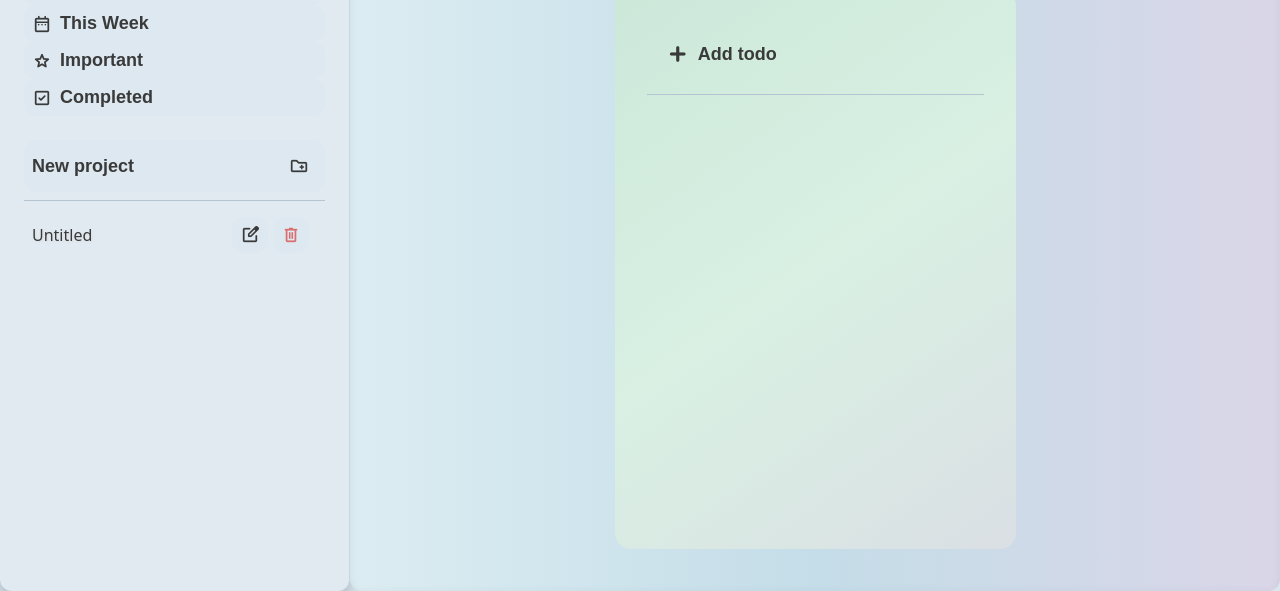
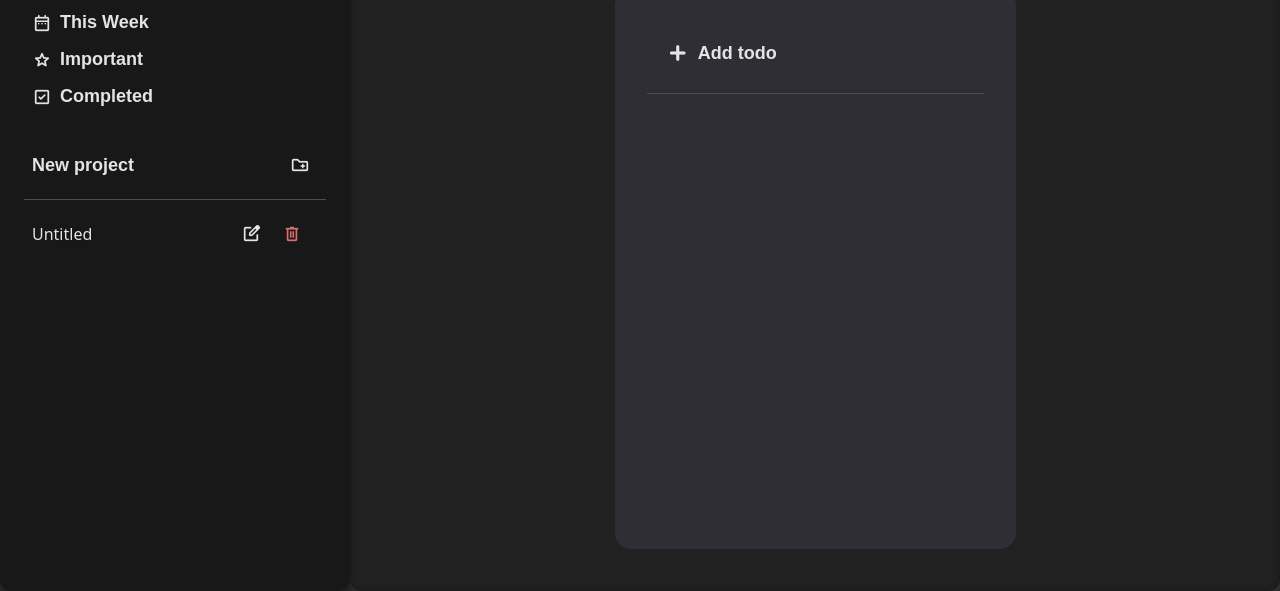
Before and after one commit to hsno68/todo-list, a website built with webpack: page src/html/template.html in a window 1280 px wide. Shown: the part 209-800 px from the top of the page. Built offline with nearby package versions, Linux system fonts and the light colour scheme.

Commit message:
Update styles to dark gray theme

```diff
--- a/src/css/styles.css
+++ b/src/css/styles.css
@@ -5,73 +5,63 @@
 }
 
 :root {
-  /* Header Gradient */
-  --color-header-start: #DCEDF2;              /* Sky Whisper */
-  --color-header-middle: #C4DDE8;             /* Morning Mist */
-  --color-header-end: #DAD6E8;                /* Clouded Lilac */
-
   /* Backgrounds */
-  --color-body-bg: #DAE6ED;                   /* Pale Sky Blue */
-  --color-sidebar-bg:#E1EAF1;                 /* Misty Sky Blue */
-  --color-main-content-bg: #F0F4F8;           /* Overcast Blue Veil */
-
-  --color-todos-start: #CCE8D9;               /* Light Mint Mist */
-  --color-todos-middle: #D9F0E3;              /* Mint Whisper */
-  --color-todos-end: #DADFE4;                 /* Lavender Fog Tint */
+  --color-header: #2A2A2F;                    /* Graphite Core */
+  --color-sidebar-bg: #181818;                /* Carbon Shadow */
+  --color-body-bg: #2D2D31;                   /* Deep Charcoal */
+  --color-main-content-bg: #212121;           /* Obsidian Depth */
+  --color-todos: #2E2E34;                     /* Smoky Steel */
 
   /* Text */
-  --color-text-primary: #3A3A3A;              /* Soft Charcoal */
+  --color-text-primary: #E4E4E7;              /* Cloud Ash */
   --text-size: 18px;
 
   /* Shadows */
-  --text-shadow: 1px 1px 2px rgba(180, 170, 160, 0.15);
+  --text-shadow: 1px 1px 2px rgba(0, 0, 0, 0.15);
   --header-box-shadow:
-    0 6px 12px rgba(80, 100, 120, 0.2),
-    0 12px 24px rgba(80, 100, 120, 0.1);
+    0 6px 12px rgba(0, 0, 0, 0.4),
+    0 12px 24px rgba(0, 0, 0, 0.2);
   --sidebar-box-shadow:
-    0 6px 12px rgba(90, 110, 130, 0.25),
-    0 10px 20px rgba(60, 80, 100, 0.12);
+    0 6px 12px rgba(0, 0, 0, 0.3),
+    0 10px 20px rgba(0, 0, 0, 0.15);
   --main-content-box-shadow:
-    inset 0 4px 8px rgba(120, 140, 160, 0.12),
-    inset 0 -2px 4px rgba(180, 190, 200, 0.08);
-  --hover-box-shadow: 0 1px 3px rgba(0, 0, 0, 0.06);   /* very subtle lift */
+    inset 0 4px 8px rgba(0, 0, 0, 0.2),
+    inset 0 -2px 4px rgba(0, 0, 0, 0.1);
+  --hover-box-shadow: 0 1px 3px rgba(255, 255, 255, 0.05);
 
   /* Borders */
-  --header-border: #BFCBD6;                   /* Cool Steel Gray */
-  --sidebar-side-border: #CAD6E1;             /* Overcast Gray Blue */
-  --sidebar-content-border: #B4C4D1;          /* Dusty Ice Blue */
+  --divider-border: #4B4B52;                   /* Soft Steel */
 
   /* Dialog Backdrop */
-  --backdrop-color: rgba(0, 0, 0, 0.3);
+  --backdrop-color: rgba(0, 0, 0, 0.5);
 
   /* Dialog Background */
-  --dialog-bg: #E6F4EC;                       /* Mint Frost */
+  --dialog-bg: #2F2F33;                       /* Charcoal Velvet */
 
   /* Input Fields */
-  --dialog-input-bg: #F4FBF7;                 /* Dewy Leaf */
-  --dialog-input-border: #B8D8C2;             /* Soft Sage Edge */
-  --dialog-input-focus: #97C7AA;              /* Fresh Herb Highlight */
+  --dialog-input-bg: #3A3A3E;                 /* Deep Slate */
+  --dialog-input-border: #5A5A62;             /* Steel Edge */
+  --dialog-input-focus: #71717A;              /* Ashen Highlight */
 
   /* Primary Button */
-  --dialog-btn-bg: #88CBB1;                   /* Cool Mint Grove */
-  --dialog-btn-hover: #A2D9C2;                /* Mint Haze */
-  --dialog-btn-active: #6EB79A;               /* Sage Leaf */
+  --dialog-btn-bg: #71717A;                   /* Fogged Steel */
+  --dialog-btn-hover: #A1A1AA;                /* Polished Pewter */
+  --dialog-btn-active: #52525B;               /* Darkened Alloy */
 
   /* Secondary Button */
-  --dialog-btn-secondary-bg: #CCE8D9;         /* Light Mint Mist */
-  --dialog-btn-secondary-hover: #D0F0DE;      /* Mint Whisper */
-  --dialog-btn-secondary-active: #B5D6C6;     /* Cool Mint Shadow */
+  --dialog-btn-secondary-bg: #4B4B52;         /* Subtle Ash */
+  --dialog-btn-secondary-hover: #5A5A62;      /* Iron Mist */
+  --dialog-btn-secondary-active: #3A3A3E;     /* Graphite Fade */
 
   /* UI */
-  --color-sidebar-hover: #EDF3F7;                  /* Icy Morning Blue */
-  --color-sidebar-active: #D6E1EB;                 /* Muted Mist Blue */
-  --color-sidebar-button: #DDE8F0;                 /* Frosted Sky Blue */
-  --color-sidebar-button-hover: #D0E7F3;           /* Sky Drift */
-  --color-sidebar-button-active: #AFCFE2;          /* Hushed Horizon Blue */
-  --todo-hover: rgba(255, 255, 255, 0.25);         /* soft white overlay */
-  --todo-active: rgba(190, 220, 210, 0.45);        /* muted mint press */
-  --todo-button-hover: rgba(170, 210, 190, 0.35);  /* soft mint fog */
-  --todo-button-active: rgba(130, 180, 160, 0.6);  /* vivid mint press */
+  --color-sidebar-hover: #27272A;                  /* Dark Lift */
+  --color-sidebar-active: #1F1F1F;                 /* Deep Graphite */
+  --color-sidebar-button-hover: #52525B;           /* Highlighted Graphite */
+  --color-sidebar-button-active: #3A3A42;          /* Darker Pressed Steel */
+  --todo-hover: rgba(255, 255, 255, 0.05);         /* light white overlay */
+  --todo-active: rgba(0, 0, 0, 0.10);              /* Darker pressed shadow */
+  --todo-button-hover: rgba(255, 255, 255, 0.07);  /* soft hover haze */
+  --todo-button-active: rgba(0, 0, 0, 0.10);
 
   --padding-header-top: 1.5rem;
   --padding-header-side: 2rem;
@@ -98,14 +88,8 @@ body {
 header {
   padding: var(--padding-header-top) var(--padding-header-side);
   text-shadow: var(--text-shadow);
-  background: linear-gradient(
-    145deg,
-    var(--color-header-start) 0%,
-    var(--color-header-middle) 50%,
-    var(--color-header-end) 100%
-  );
+  background-color: var(--color-header);
   box-shadow: var(--header-box-shadow);
-  border-bottom: 1px solid var(--header-border);
   border-radius: 12px;
 }
 
@@ -140,7 +124,6 @@ header h1 {
   text-shadow: var(--text-shadow);
   background-color: var(--color-sidebar-bg);
   box-shadow: var(--sidebar-box-shadow);
-  border-right: 1px solid var(--sidebar-side-border);
   border-radius: 12px;
   display: flex;
   flex-direction: column;
@@ -172,7 +155,7 @@ ul li {
   color: var(--color-text-primary);
   font-size: var(--text-size);
   font-weight: bold;
-  background-color: var(--color-sidebar-button);
+  background-color: var(--color-sidebar);
   cursor: pointer;
   border: none;
   border-radius: 12px;
@@ -190,7 +173,7 @@ ul li {
 
 .content-sidebar nav + div {
   padding-bottom: 0.5rem;
-  border-bottom: 1px solid var(--sidebar-content-border);
+  border-bottom: 1px solid var(--divider-border);
 }
 
 .content-sidebar button.add-project {
@@ -256,12 +239,7 @@ ul li {
   display: flex;
   flex-direction: column;
   align-items: center;
-  background: linear-gradient(
-    90deg,
-    var(--color-header-start) 0%,
-    var(--color-header-middle) 50%,
-    var(--color-header-end) 100%
-  );
+  background-color: var(--color-main-content-bg);
   box-shadow: var(--main-content-box-shadow);
   border-radius: 12px;
 }
@@ -291,12 +269,7 @@ ul li {
   flex-direction: column;
   min-height: 0;
   padding: 2rem;
-  background: linear-gradient(
-    145deg,
-    var(--color-todos-start) 0%,
-    var(--color-todos-middle) 50%,
-    var(--color-todos-end) 100%
-  );
+  background-color: var(--color-todos);
   border-radius: 1rem;
 }
 
@@ -346,7 +319,7 @@ ul li {
   margin-top: 0.5rem;
   padding-top: 0.5rem;
   gap: 0.5rem;
-  border-top: 1px solid var(--sidebar-content-border);
+  border-top: 1px solid var(--divider-border);
 }
 
 .todo {
@@ -410,7 +383,7 @@ input[type="checkbox"] {
 .important .important-button .material-symbols-rounded {
   font-variation-settings:
     'FILL' 1;
-  color: #F7E9A6;
+  color: #F0E68C;  /* vivid golden yellow */
   text-shadow:
     -1px -1px 0 #3A3A3A,  /* top-left */
      1px -1px 0 #3A3A3A,  /* top-right */
@@ -574,9 +547,9 @@ select {
 
 .locked {
   pointer-events: none;
-  background-color: #e9ecef;
-  color: #6c757d;
-  border-color: #ced4da;
+  background-color: #2F2F33;   /* Charcoal Velvet — matches dialog bg */
+  color: #71717A;              /* Fogged Steel — muted but readable */
+  border-color: #3A3A3E;       /* Warm Graphite — subtle border */
   opacity: 1;
 }
 
```
